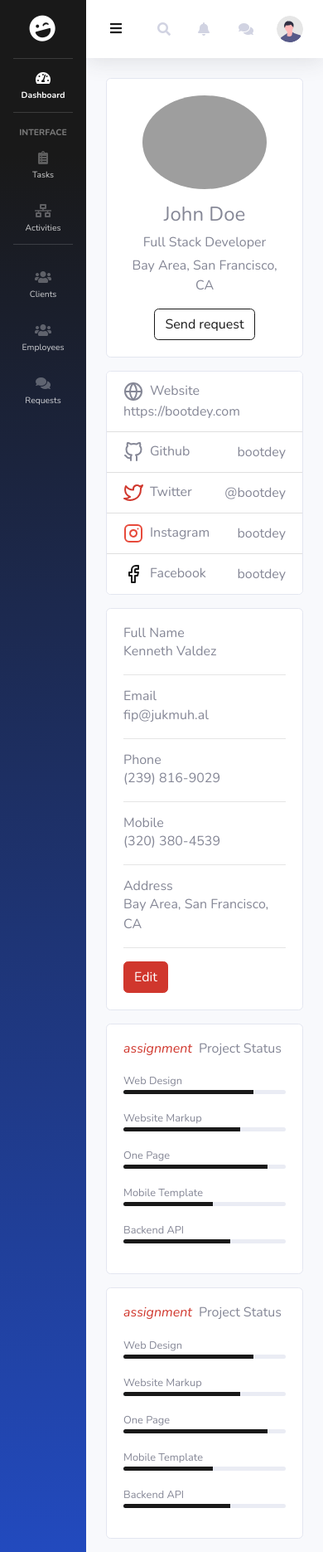
After one commit to siboalpha/yobrand, a Django app: page /employee-profile/ in a window 390 px wide. The commit adds this page. Shown: the whole page at 83% size. Run offline with Django 4.2, Linux system fonts and the light colour scheme; some libraries are stand-ins or nearby versions; grey boxes are pictures that could not be loaded.

Commit message:
Added employee and client profiles

```diff
--- a/cms/templates/cms/add-employee.html
+++ b/cms/templates/cms/add-employee.html
@@ -21,7 +21,7 @@
                 <form method="POST" action=".">
                     {% csrf_token %}
                     <div class="row mt-2">
-                        <div class="col-md-5"><label class="labels">User</label>{{form.usernane.first_name}}</div>
+                        <div class="col-md-5"><label class="labels">User</label>{{form.username}}</div>
                         <div class="col-md-3"><label class="labels">Gender</label>{{form.gender}}</div>
                         <div class="col-md-4"><label class="labels">Mobile Number</label>{{form.phone}}</div>
                     </div>
--- a/cms/templates/cms/clients.html
+++ b/cms/templates/cms/clients.html
@@ -30,7 +30,7 @@
                     <tbody>
                         {% for client in client_list %}
                         <tr>
-                            <td>{{client.name}}</td>
+                            <td><a href="{% url 'client-profile' client.id %}"> {{client.name}}</a></td>
                             <td>{{client.email}}</td>
                             <td>{{client.phone}}</td>
                             <td>{{client.website}}</td>
--- /dev/null
+++ b/cms/templates/cms/employee-profile.html
@@ -0,0 +1,210 @@
+{% extends 'cms/base.html' %}
+{% load static %}
+{% block content %}
+<div class="container">
+  <div class="main-body">
+    <div class="row gutters-sm">
+      <div class="col-md-4 mb-3">
+        <div class="card">
+          <div class="card-body">
+            <div class="d-flex flex-column align-items-center text-center">
+              <img src="https://bootdey.com/img/Content/avatar/avatar7.png" alt="Admin" class="rounded-circle"
+                width="150">
+              <div class="mt-3">
+                <h4>John Doe</h4>
+                <p class="text-secondary mb-1">Full Stack Developer</p>
+                <p class="text-muted font-size-sm">Bay Area, San Francisco, CA</p>
+                <button class="btn btn-outline-primary">Send request</button>
+              </div>
+            </div>
+          </div>
+        </div>
+        <div class="card mt-3">
+          <ul class="list-group list-group-flush">
+            <li class="list-group-item d-flex justify-content-between align-items-center flex-wrap">
+              <h6 class="mb-0"><svg xmlns="http://www.w3.org/2000/svg" width="24" height="24" viewBox="0 0 24 24"
+                  fill="none" stroke="currentColor" stroke-width="2" stroke-linecap="round" stroke-linejoin="round"
+                  class="feather feather-globe mr-2 icon-inline">
+                  <circle cx="12" cy="12" r="10"></circle>
+                  <line x1="2" y1="12" x2="22" y2="12"></line>
+                  <path d="M12 2a15.3 15.3 0 0 1 4 10 15.3 15.3 0 0 1-4 10 15.3 15.3 0 0 1-4-10 15.3 15.3 0 0 1 4-10z">
+                  </path>
+                </svg>Website</h6>
+              <span class="text-secondary">https://bootdey.com</span>
+            </li>
+            <li class="list-group-item d-flex justify-content-between align-items-center flex-wrap">
+              <h6 class="mb-0"><svg xmlns="http://www.w3.org/2000/svg" width="24" height="24" viewBox="0 0 24 24"
+                  fill="none" stroke="currentColor" stroke-width="2" stroke-linecap="round" stroke-linejoin="round"
+                  class="feather feather-github mr-2 icon-inline">
+                  <path
+                    d="M9 19c-5 1.5-5-2.5-7-3m14 6v-3.87a3.37 3.37 0 0 0-.94-2.61c3.14-.35 6.44-1.54 6.44-7A5.44 5.44 0 0 0 20 4.77 5.07 5.07 0 0 0 19.91 1S18.73.65 16 2.48a13.38 13.38 0 0 0-7 0C6.27.65 5.09 1 5.09 1A5.07 5.07 0 0 0 5 4.77a5.44 5.44 0 0 0-1.5 3.78c0 5.42 3.3 6.61 6.44 7A3.37 3.37 0 0 0 9 18.13V22">
+                  </path>
+                </svg>Github</h6>
+              <span class="text-secondary">bootdey</span>
+            </li>
+            <li class="list-group-item d-flex justify-content-between align-items-center flex-wrap">
+              <h6 class="mb-0"><svg xmlns="http://www.w3.org/2000/svg" width="24" height="24" viewBox="0 0 24 24"
+                  fill="none" stroke="currentColor" stroke-width="2" stroke-linecap="round" stroke-linejoin="round"
+                  class="feather feather-twitter mr-2 icon-inline text-info">
+                  <path
+                    d="M23 3a10.9 10.9 0 0 1-3.14 1.53 4.48 4.48 0 0 0-7.86 3v1A10.66 10.66 0 0 1 3 4s-4 9 5 13a11.64 11.64 0 0 1-7 2c9 5 20 0 20-11.5a4.5 4.5 0 0 0-.08-.83A7.72 7.72 0 0 0 23 3z">
+                  </path>
+                </svg>Twitter</h6>
+              <span class="text-secondary">@bootdey</span>
+            </li>
+            <li class="list-group-item d-flex justify-content-between align-items-center flex-wrap">
+              <h6 class="mb-0"><svg xmlns="http://www.w3.org/2000/svg" width="24" height="24" viewBox="0 0 24 24"
+                  fill="none" stroke="currentColor" stroke-width="2" stroke-linecap="round" stroke-linejoin="round"
+                  class="feather feather-instagram mr-2 icon-inline text-danger">
+                  <rect x="2" y="2" width="20" height="20" rx="5" ry="5"></rect>
+                  <path d="M16 11.37A4 4 0 1 1 12.63 8 4 4 0 0 1 16 11.37z"></path>
+                  <line x1="17.5" y1="6.5" x2="17.51" y2="6.5"></line>
+                </svg>Instagram</h6>
+              <span class="text-secondary">bootdey</span>
+            </li>
+            <li class="list-group-item d-flex justify-content-between align-items-center flex-wrap">
+              <h6 class="mb-0"><svg xmlns="http://www.w3.org/2000/svg" width="24" height="24" viewBox="0 0 24 24"
+                  fill="none" stroke="currentColor" stroke-width="2" stroke-linecap="round" stroke-linejoin="round"
+                  class="feather feather-facebook mr-2 icon-inline text-primary">
+                  <path d="M18 2h-3a5 5 0 0 0-5 5v3H7v4h3v8h4v-8h3l1-4h-4V7a1 1 0 0 1 1-1h3z"></path>
+                </svg>Facebook</h6>
+              <span class="text-secondary">bootdey</span>
+            </li>
+          </ul>
+        </div>
+      </div>
+      <div class="col-md-8">
+        <div class="card mb-3">
+          <div class="card-body">
+            <div class="row">
+              <div class="col-sm-3">
+                <h6 class="mb-0">Full Name</h6>
+              </div>
+              <div class="col-sm-9 text-secondary">
+                Kenneth Valdez
+              </div>
+            </div>
+            <hr>
+            <div class="row">
+              <div class="col-sm-3">
+                <h6 class="mb-0">Email</h6>
+              </div>
+              <div class="col-sm-9 text-secondary">
+                fip@jukmuh.al
+              </div>
+            </div>
+            <hr>
+            <div class="row">
+              <div class="col-sm-3">
+                <h6 class="mb-0">Phone</h6>
+              </div>
+              <div class="col-sm-9 text-secondary">
+                (239) 816-9029
+              </div>
+            </div>
+            <hr>
+            <div class="row">
+              <div class="col-sm-3">
+                <h6 class="mb-0">Mobile</h6>
+              </div>
+              <div class="col-sm-9 text-secondary">
+                (320) 380-4539
+              </div>
+            </div>
+            <hr>
+            <div class="row">
+              <div class="col-sm-3">
+                <h6 class="mb-0">Address</h6>
+              </div>
+              <div class="col-sm-9 text-secondary">
+                Bay Area, San Francisco, CA
+              </div>
+            </div>
+            <hr>
+            <div class="row">
+              <div class="col-sm-12">
+                <a class="btn btn-info " target="__blank"
+                  href="https://www.bootdey.com/snippets/view/profile-edit-data-and-skills">Edit</a>
+              </div>
+            </div>
+          </div>
+        </div>
+
+        <div class="row gutters-sm">
+          <div class="col-sm-6 mb-3">
+            <div class="card h-100">
+              <div class="card-body">
+                <h6 class="d-flex align-items-center mb-3"><i
+                    class="material-icons text-info mr-2">assignment</i>Project Status</h6>
+                <small>Web Design</small>
+                <div class="progress mb-3" style="height: 5px">
+                  <div class="progress-bar bg-primary" role="progressbar" style="width: 80%" aria-valuenow="80"
+                    aria-valuemin="0" aria-valuemax="100"></div>
+                </div>
+                <small>Website Markup</small>
+                <div class="progress mb-3" style="height: 5px">
+                  <div class="progress-bar bg-primary" role="progressbar" style="width: 72%" aria-valuenow="72"
+                    aria-valuemin="0" aria-valuemax="100"></div>
+                </div>
+                <small>One Page</small>
+                <div class="progress mb-3" style="height: 5px">
+                  <div class="progress-bar bg-primary" role="progressbar" style="width: 89%" aria-valuenow="89"
+                    aria-valuemin="0" aria-valuemax="100"></div>
+                </div>
+                <small>Mobile Template</small>
+                <div class="progress mb-3" style="height: 5px">
+                  <div class="progress-bar bg-primary" role="progressbar" style="width: 55%" aria-valuenow="55"
+                    aria-valuemin="0" aria-valuemax="100"></div>
+                </div>
+                <small>Backend API</small>
+                <div class="progress mb-3" style="height: 5px">
+                  <div class="progress-bar bg-primary" role="progressbar" style="width: 66%" aria-valuenow="66"
+                    aria-valuemin="0" aria-valuemax="100"></div>
+                </div>
+              </div>
+            </div>
+          </div>
+          <div class="col-sm-6 mb-3">
+            <div class="card h-100">
+              <div class="card-body">
+                <h6 class="d-flex align-items-center mb-3"><i
+                    class="material-icons text-info mr-2">assignment</i>Project Status</h6>
+                <small>Web Design</small>
+                <div class="progress mb-3" style="height: 5px">
+                  <div class="progress-bar bg-primary" role="progressbar" style="width: 80%" aria-valuenow="80"
+                    aria-valuemin="0" aria-valuemax="100"></div>
+                </div>
+                <small>Website Markup</small>
+                <div class="progress mb-3" style="height: 5px">
+                  <div class="progress-bar bg-primary" role="progressbar" style="width: 72%" aria-valuenow="72"
+                    aria-valuemin="0" aria-valuemax="100"></div>
+                </div>
+                <small>One Page</small>
+                <div class="progress mb-3" style="height: 5px">
+                  <div class="progress-bar bg-primary" role="progressbar" style="width: 89%" aria-valuenow="89"
+                    aria-valuemin="0" aria-valuemax="100"></div>
+                </div>
+                <small>Mobile Template</small>
+                <div class="progress mb-3" style="height: 5px">
+                  <div class="progress-bar bg-primary" role="progressbar" style="width: 55%" aria-valuenow="55"
+                    aria-valuemin="0" aria-valuemax="100"></div>
+                </div>
+                <small>Backend API</small>
+                <div class="progress mb-3" style="height: 5px">
+                  <div class="progress-bar bg-primary" role="progressbar" style="width: 66%" aria-valuenow="66"
+                    aria-valuemin="0" aria-valuemax="100"></div>
+                </div>
+              </div>
+            </div>
+          </div>
+        </div>
+
+
+
+      </div>
+    </div>
+
+  </div>
+</div>
+
+{% endblock %}
--- a/cms/templates/cms/employees.html
+++ b/cms/templates/cms/employees.html
@@ -36,7 +36,7 @@
                   <tbody>
                     {% for employee in employees_list %}
                     <tr>
-                      <td>{{employee.username.first_name}}</td>
+                      <td><a href="{% url 'employee-profile' %}">{{employee.username.first_name}}</a></td>
                       <td>{{employee.username.last_name}}</td>
                       <td>{{employee.position}}</td>
                       <td><a href="mailto:{{employee.username.email}}">{{employee.username.email}}</a></td>
--- a/cms/urls.py
+++ b/cms/urls.py
@@ -18,14 +18,14 @@ urlpatterns = [
     path('complete-task/<pk>/', views.completeTask, name="complete-task"),
     path('delete-task/<pk>', views.deleteTask, name="delete-task"),
 
-
     path('employee-settings/', views.emplyeeSettings, name="employee-settings"),
     path('employees/', views.employees, name="employees"),
     path('add-employee/', views.addEmployee, name="add-employee"),
-
+    path('employee-profile/', views.employeeProfile, name='employee-profile'),
 
     path('clients/', views.clients, name="clients"),
-    path('add-client', views.addClient, name='add-client'),
+    path('add-client/', views.addClient, name='add-client'),
+    path('client-profile/<pk>/', views.clientProfile, name='client-profile'),
 
     path('activities/', views.activities, name="activities"),
     path('add-activity/', views.addActivity, name="add-activity"),
--- a/cms/views.py
+++ b/cms/views.py
@@ -1,5 +1,6 @@
 from ast import Return
 from genericpath import exists
+from http import client
 from multiprocessing import context
 from tokenize import group
 from unicodedata import name
@@ -179,6 +180,15 @@ def addClient(request):
     return render(request, 'cms/add-client.html', context)
 
 
+def clientProfile(request, pk):
+    client_details = Client.objects.get(id=pk)
+    client_name = client_details.id
+    projects = Project.objects.filter(client=client_details.id)
+    print(projects)
+
+    context = {'client_details': client_details,'projects':projects}
+    return render(request, 'cms/client-profile.html', context)
+
 @login_required(login_url='login')
 def activities(request):
     activities = Activity.objects.all()
@@ -223,6 +233,7 @@ def employees(request):
 
 def addEmployee(request):
     employee_list = Employee.objects.all()
+    print(employee_list)
     form = EmployeeForm()
     context = {'form': form, 'employee_list':employee_list}
     if request.method == 'POST':
@@ -242,6 +253,14 @@ def emplyeeSettings(request, pk):
             form.save()
             return redirect('dashboard')
     return render(request, 'cms/employee-settings.html', context)
+
+
+
+def employeeProfile(request):
+    context = {}
+    return render(request, 'cms/employee-profile.html', context)
+
+
 
 def userRequest(request, pk):
     user_request = EmployeeRequest.objects.get(id=pk)
```
Also changed, not shown: cms/templates/cms/client-profile.html (added, +141 -0 lines), db.sqlite3.
